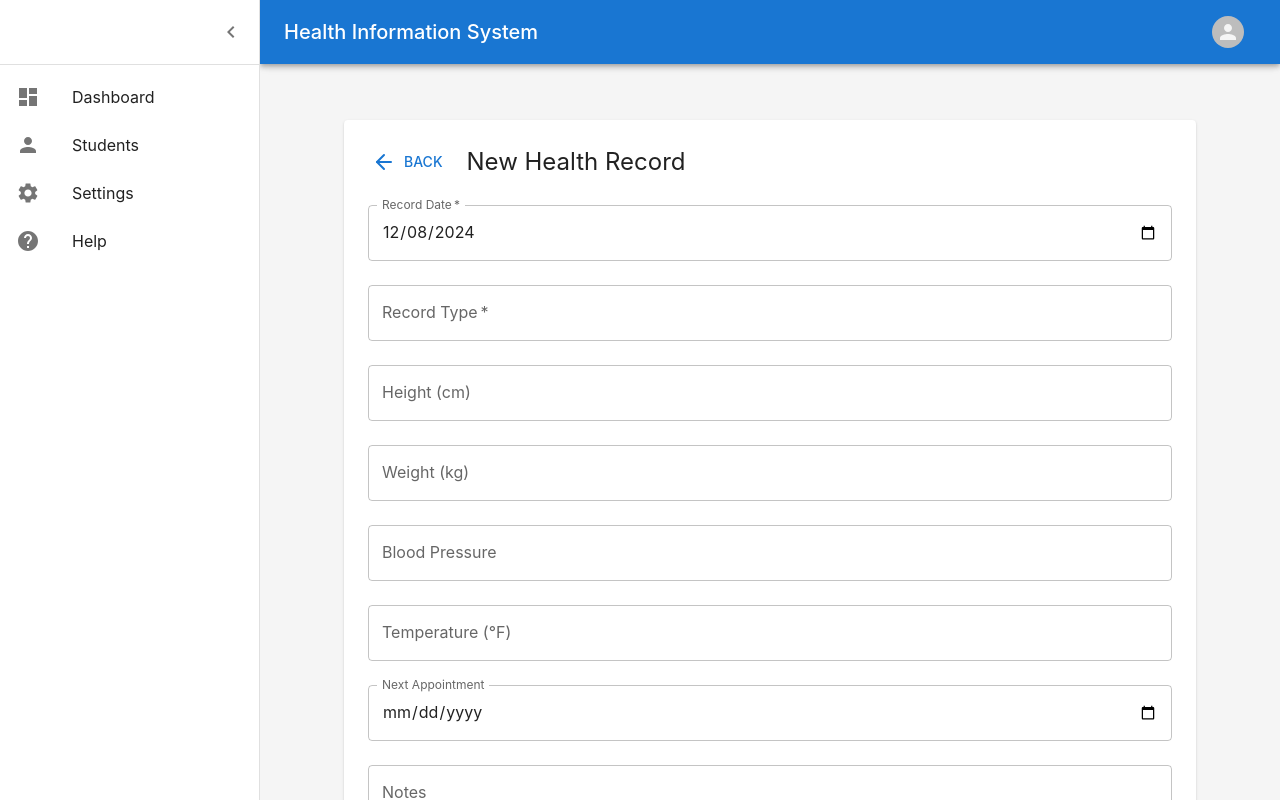
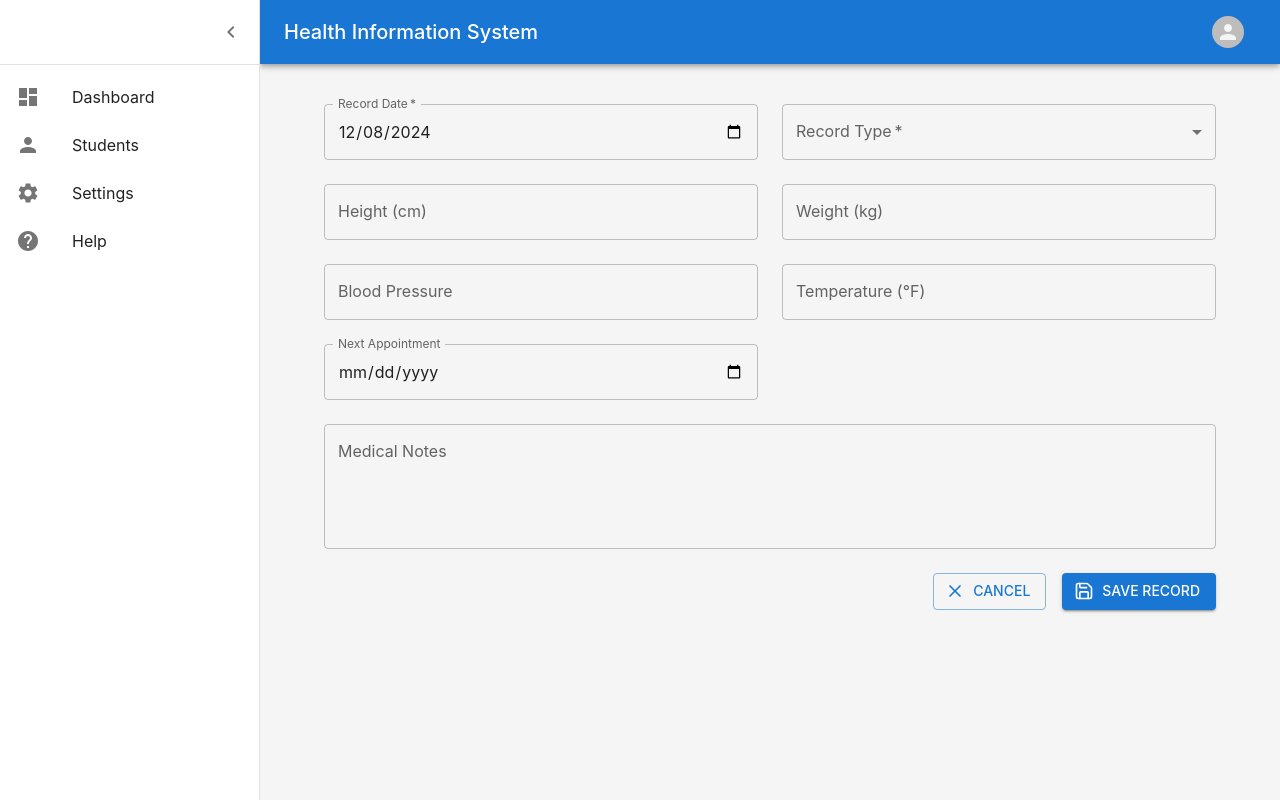
Before and after one commit to itechpillar/health-info-system, a React (Create React App) app in the folder client/: page /health-records/new in a window 1280 px wide. Shown: the top 800 px of the page. Built offline with nearby package versions, Linux system fonts and the light colour scheme; sample sign-in values are in the browser's storage.

Commit message:
Add health record changes UI

```diff
--- a/client/src/components/HealthRecordForm.js
+++ b/client/src/components/HealthRecordForm.js
@@ -1,27 +1,28 @@
 import React, { useState, useEffect } from 'react';
-import { useNavigate, useParams, useLocation } from 'react-router-dom';
-import axios from 'axios';
 import {
-  Container,
-  Paper,
   TextField,
   Button,
   Typography,
   Box,
   Alert,
-  CircularProgress
+  CircularProgress,
+  MenuItem,
+  Grid
 } from '@mui/material';
-import { ArrowLeft } from 'lucide-react';
+import { Save, X } from 'lucide-react';
 
-const API_URL = 'http://localhost:5000/api/health-records';
+const RECORD_TYPES = [
+  'Annual Physical',
+  'Vaccination',
+  'Illness',
+  'Injury',
+  'Dental',
+  'Vision',
+  'Mental Health',
+  'Other'
+];
 
-const HealthRecordForm = () => {
-  const navigate = useNavigate();
-  const { id, studentId } = useParams();
-  const location = useLocation();
-  const { studentName, returnPath } = location.state || {};
-  const isEditMode = Boolean(id);
-
+const HealthRecordForm = ({ initialData, studentName, onSubmit, onCancel }) => {
   const [formData, setFormData] = useState({
     recordDate: new Date().toISOString().split('T')[0],
     recordType: '',
@@ -30,40 +31,25 @@ const HealthRecordForm = () => {
     bloodPressure: '',
     temperature: '',
     nextAppointment: '',
-    notes: ''
+    medicalNotes: ''
   });
   const [loading, setLoading] = useState(false);
   const [error, setError] = useState(null);
-  const [success, setSuccess] = useState(false);
 
   useEffect(() => {
-    if (isEditMode) {
-      fetchHealthRecord();
+    if (initialData) {
+      setFormData({
+        recordDate: initialData.recordDate?.split('T')[0] || '',
+        recordType: initialData.recordType || '',
+        height: initialData.height || '',
+        weight: initialData.weight || '',
+        bloodPressure: initialData.bloodPressure || '',
+        temperature: initialData.temperature || '',
+        nextAppointment: initialData.nextAppointment?.split('T')[0] || '',
+        medicalNotes: initialData.medicalNotes || ''
+      });
     }
-  }, [id]);
-
-  const fetchHealthRecord = async () => {
-    try {
-      setLoading(true);
-      const response = await axios.get(`${API_URL}/${id}`);
-      const record = response.data;
-      setFormData({
-        recordDate: record.recordDate?.split('T')[0] || '',
-        recordType: record.recordType || '',
-        height: record.height || '',
-        weight: record.weight || '',
-        bloodPressure: record.bloodPressure || '',
-        temperature: record.temperature || '',
-        nextAppointment: record.nextAppointment?.split('T')[0] || '',
-        notes: record.notes || ''
-      });
-    } catch (err) {
-      console.error('Error fetching health record:', err);
-      setError('Failed to fetch health record details');
-    } finally {
-      setLoading(false);
-    }
-  };
+  }, [initialData]);
 
   const handleSubmit = async (e) => {
     e.preventDefault();
@@ -71,21 +57,7 @@ const HealthRecordForm = () => {
     setError(null);
 
     try {
-      const payload = {
-        ...formData,
-        studentId: studentId || formData.studentId
-      };
-
-      if (isEditMode) {
-        await axios.put(`${API_URL}/${id}`, payload);
-      } else {
-        await axios.post(API_URL, payload);
-      }
-
-      setSuccess(true);
-      setTimeout(() => {
-        navigate(returnPath || '/', { replace: true });
-      }, 1500);
+      await onSubmit(formData);
     } catch (err) {
       console.error('Error saving health record:', err);
       setError('Failed to save health record. Please try again.');
@@ -102,36 +74,21 @@ const HealthRecordForm = () => {
     }));
   };
 
-  const handleCancel = () => {
-    navigate(returnPath || '/', { replace: true });
-  };
-
   if (loading && !formData.recordType) {
     return (
-      <Box display="flex" justifyContent="center" alignItems="center" minHeight="60vh">
+      <Box display="flex" justifyContent="center" alignItems="center" minHeight="200px">
         <CircularProgress />
       </Box>
     );
   }
 
   return (
-    <Container maxWidth="md" sx={{ mt: 4, mb: 4 }}>
-      <Paper sx={{ p: 3 }}>
-        <Box sx={{ mb: 3, display: 'flex', alignItems: 'center', gap: 2 }}>
-          <Button
-            startIcon={<ArrowLeft />}
-            onClick={handleCancel}
-            sx={{ minWidth: 'auto' }}
-          >
-            Back
-          </Button>
-          <Typography variant="h5" component="h1">
-            {isEditMode ? 'Edit' : 'New'} Health Record
-            {studentName && <Typography variant="subtitle1" color="text.secondary">
+    <Box sx={{ p: 2 }}>
+      {studentName && (
+        <Typography variant="subtitle1" color="text.secondary" sx={{ mb: 3 }}>
           for {studentName}
-            </Typography>}
         </Typography>
-        </Box>
+      )}
 
       {error && (
         <Alert severity="error" sx={{ mb: 3 }}>
@@ -139,32 +96,39 @@ const HealthRecordForm = () => {
         </Alert>
       )}
 
-        {success && (
-          <Alert severity="success" sx={{ mb: 3 }}>
-            Health record {isEditMode ? 'updated' : 'created'} successfully!
-          </Alert>
-        )}
-
       <form onSubmit={handleSubmit}>
-          <Box sx={{ display: 'grid', gap: 3, mb: 3 }}>
+        <Grid container spacing={3}>
+          <Grid item xs={12} sm={6}>
             <TextField
+              required
               fullWidth
               label="Record Date"
               type="date"
               name="recordDate"
               value={formData.recordDate}
               onChange={handleInputChange}
-              required
               InputLabelProps={{ shrink: true }}
             />
+          </Grid>
+          <Grid item xs={12} sm={6}>
             <TextField
+              required
               fullWidth
+              select
               label="Record Type"
               name="recordType"
               value={formData.recordType}
               onChange={handleInputChange}
-              required
-            />
+            >
+              {RECORD_TYPES.map(type => (
+                <MenuItem key={type} value={type}>
+                  {type}
+                </MenuItem>
+              ))}
+            </TextField>
+          </Grid>
+
+          <Grid item xs={12} sm={6}>
             <TextField
               fullWidth
               label="Height (cm)"
@@ -174,6 +138,8 @@ const HealthRecordForm = () => {
               onChange={handleInputChange}
               inputProps={{ step: "0.1" }}
             />
+          </Grid>
+          <Grid item xs={12} sm={6}>
             <TextField
               fullWidth
               label="Weight (kg)"
@@ -183,13 +149,19 @@ const HealthRecordForm = () => {
               onChange={handleInputChange}
               inputProps={{ step: "0.1" }}
             />
+          </Grid>
+
+          <Grid item xs={12} sm={6}>
             <TextField
               fullWidth
               label="Blood Pressure"
               name="bloodPressure"
               value={formData.bloodPressure}
               onChange={handleInputChange}
+              placeholder="e.g., 120/80"
             />
+          </Grid>
+          <Grid item xs={12} sm={6}>
             <TextField
               fullWidth
               label="Temperature (°F)"
@@ -199,6 +171,9 @@ const HealthRecordForm = () => {
               onChange={handleInputChange}
               inputProps={{ step: "0.1" }}
             />
+          </Grid>
+
+          <Grid item xs={12} sm={6}>
             <TextField
               fullWidth
               label="Next Appointment"
@@ -208,21 +183,26 @@ const HealthRecordForm = () => {
               onChange={handleInputChange}
               InputLabelProps={{ shrink: true }}
             />
+          </Grid>
+
+          <Grid item xs={12}>
             <TextField
               fullWidth
-              label="Notes"
-              name="notes"
-              value={formData.notes}
-              onChange={handleInputChange}
               multiline
               rows={4}
+              label="Medical Notes"
+              name="medicalNotes"
+              value={formData.medicalNotes}
+              onChange={handleInputChange}
             />
-          </Box>
+          </Grid>
+        </Grid>
 
-          <Box sx={{ display: 'flex', gap: 2, justifyContent: 'flex-end' }}>
+        <Box sx={{ mt: 3, display: 'flex', gap: 2, justifyContent: 'flex-end' }}>
           <Button
             variant="outlined"
-              onClick={handleCancel}
+            onClick={onCancel}
+            startIcon={<X size={20} />}
             disabled={loading}
           >
             Cancel
@@ -230,15 +210,14 @@ const HealthRecordForm = () => {
           <Button
             type="submit"
             variant="contained"
-              color="primary"
+            startIcon={<Save size={20} />}
             disabled={loading}
           >
-              {loading ? <CircularProgress size={24} /> : (isEditMode ? 'Update' : 'Create')}
+            {loading ? 'Saving...' : 'Save Record'}
           </Button>
         </Box>
       </form>
-      </Paper>
-    </Container>
+    </Box>
   );
 };
 
```
Also changed, not shown: client/src/components/Dashboard.js (+58 -18 lines). Lines whose indentation alone changed are shown as unchanged.
